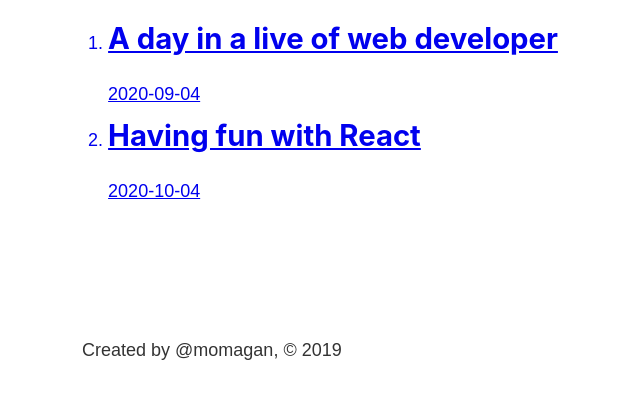
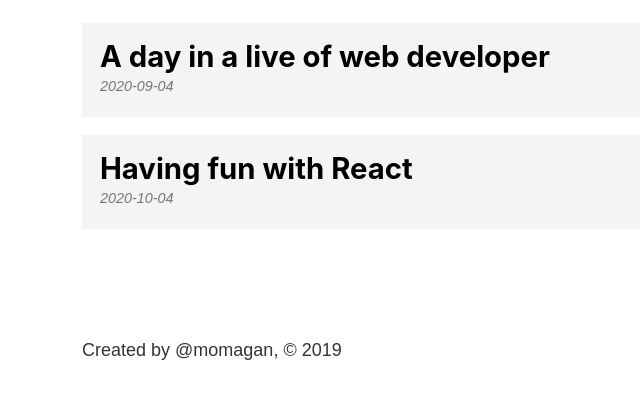
Before and after one commit to Amiinoz/blog-post, a Gatsby site: page /Blog in a window 1280 px wide. Shown: the part 393-792 px from the top of the page, without its empty margins (201-841 px from the left). Built offline with nearby package versions, Linux system fonts and the light colour scheme; Gatsby itself is replaced by a stand-in of ours.

Commit message:
Added more styles

```diff
--- a/src/components/Footer.js
+++ b/src/components/Footer.js
@@ -1,5 +1,7 @@
 import React from 'react'
 import { graphql, useStaticQuery } from 'gatsby'
+
+import * as footerStyles from './footer.module.scss'
 
 
 const Footer = () => {
@@ -16,9 +18,9 @@
 
   return (
 
-    <div>
+    <footer className={footerStyles.footer}>
       <p>Created by {data.site.siteMetadata.author}, © 2019  </p>
-    </div>
+    </footer>
 
   )
 
--- /dev/null
+++ b/src/components/footer.module.scss
@@ -0,0 +1,3 @@
+.footer {
+  margin-top: 3rem;
+}
--- a/src/pages/Blog.js
+++ b/src/pages/Blog.js
@@ -2,10 +2,8 @@
 import { Link, graphql, useStaticQuery } from 'gatsby'
 
 import Layout from '../components/Layout'
+import * as blogStyles from './blog.module.scss'
 
-// 1. fetch the slug for post
-// 2 . Use slug to generate a link to the post page
-// 3 . test
 
 
 const Blog = () => {
@@ -29,17 +27,17 @@
   console.log(data)
 
   return (
-    <Layout>
+    <Layout >
       <h1>Blog</h1>
-      <ol>
+      <ol className={blogStyles.posts}>
         {data.allMarkdownRemark.edges.map((edge) => {
           return (
-            <Link to={`/blog/${edge.node.fields.slug}`}>
-              <li>
+            <li className={blogStyles.singlePost}>
+              <Link to={`/blog/${edge.node.fields.slug}`}>
                 <h2>{edge.node.frontmatter.title}</h2>
                 <p>{edge.node.frontmatter.date}</p>
-              </li>
-            </Link>
+              </Link>
+            </li>
           )
         })}
       </ol>
--- /dev/null
+++ b/src/pages/blog.module.scss
@@ -0,0 +1,30 @@
+.posts {
+  list-style-type: none;
+  margin: 0;
+}
+
+.singlePost {
+  margin: 1rem 0;
+
+  a {
+    background: #f4f4f4;
+    color: #000000;
+    display: block;
+    padding: 1rem;
+    text-decoration: none;
+
+    &:hover {
+      background: #e4e4e4e4;
+    }
+  }
+
+  h2 {
+    margin-bottom: 0;
+  }
+
+  p {
+    color: #777777;
+    font-size: 0.8rem;
+    font-style: italic;
+  }
+}
```
Also changed, not shown: README.md.
